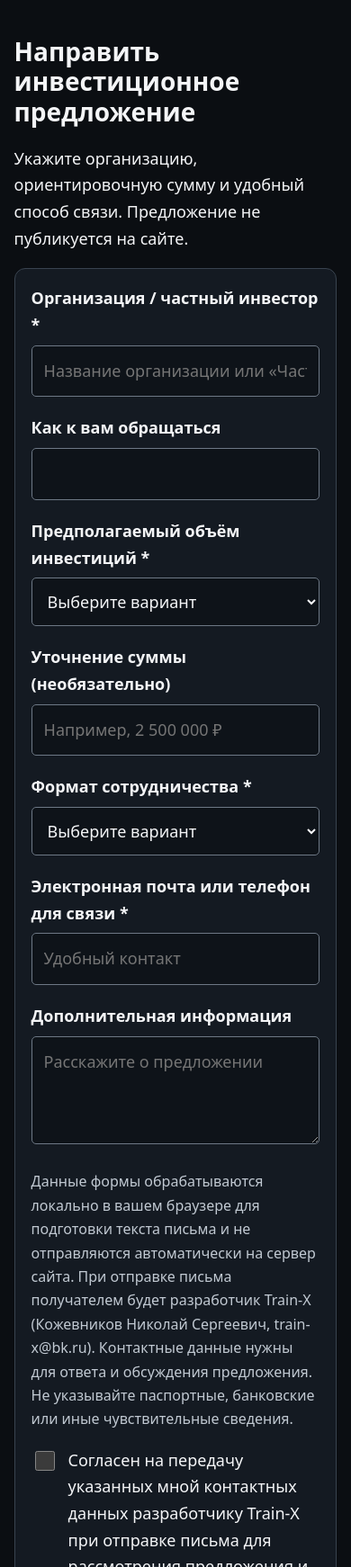
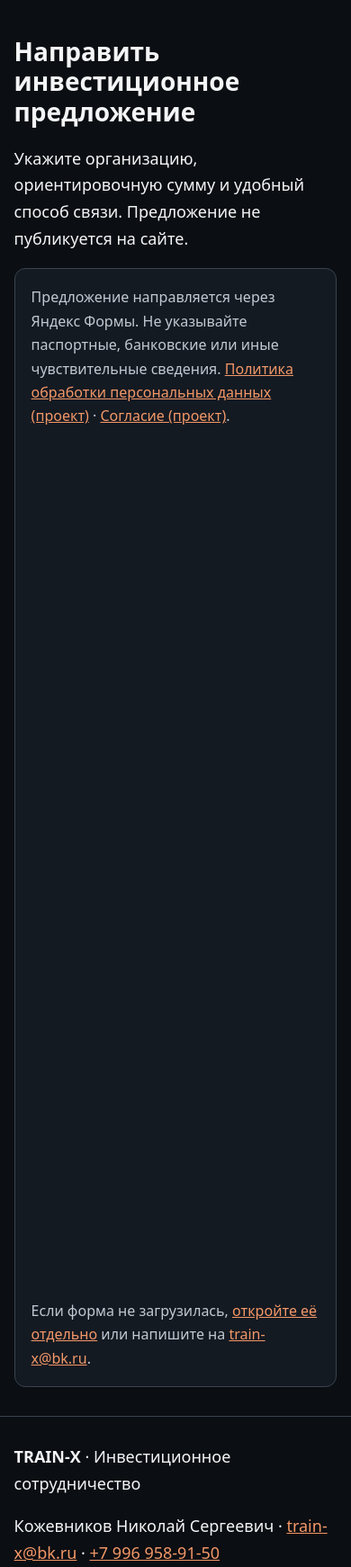
Before and after one commit to flashkinggg111-source/trainx-site, a plain HTML site: page investors.html in a window 390 px wide. Shown: the part 3443-5185 px from the top of the page at 90% size. Drawn offline with Linux system fonts and the light colour scheme.

Commit message:
Embed published Yandex investor form with responsive layout

```diff
--- a/investors.html
+++ b/investors.html
@@ -11,20 +11,6 @@
 <div class="hero"><div class="wrap"><div class="kicker">Инвестиционное сотрудничество</div><h1>Станьте партнёром в развитии спортивных технологий</h1><p class="lead">Train-X — проект единого тренажёра для горных лыж и сноуборда. Приглашаем инвесторов и стратегических партнёров обсудить создание первого опытного образца и дальнейшее развитие проекта.</p><div class="actions"><a class="btn" href="#proposal">Обсудить сотрудничество</a><a class="btn alt" href="trainx-3d.html">Посмотреть 3D-модель</a></div></div></div>
 <section><div class="wrap"><h2>От концепции к производству</h2><p>Сезонность катания ограничивает возможности регулярных тренировок. Концепция Train-X предусматривает две сменные конфигурации на общей базе: отдельные платформы для лыж и единую платформу для сноуборда.</p><div class="grid"><article class="panel"><h3><span class="num">01.</span> Производство</h3><p>Инженерная проработка, изготовление опытного образца и подготовка к производству.</p></article><article class="panel"><h3><span class="num">02.</span> Испытания</h3><p>Проверка механики, безопасности и применимости оборудования; необходимые процедуры оценки соответствия.</p></article><article class="panel"><h3><span class="num">03.</span> Пилотные проекты</h3><p>Обсуждение требований с фитнес-клубами, курортами, спортивными школами и корпоративными центрами.</p></article><article class="panel"><h3><span class="num">04.</span> Масштабирование</h3><p>Развитие производственных и сбытовых партнёрств после оценки результатов пилота.</p></article></div><p class="note">Текущая стадия: цифровая концепция и подготовка к созданию опытного образца. Физический прототип, подтверждённая эффективность, финальная себестоимость и сроки пока не установлены.</p></div></section>
 <section><div class="wrap"><h2>Форматы сотрудничества</h2><div class="grid"><article class="panel"><h3>Финансовое участие</h3><p>Обсуждение финансирования отдельных этапов проекта на индивидуальных условиях.</p></article><article class="panel"><h3>Стратегическое партнёрство</h3><p>Совместное развитие продукта, экспертиза и доступ к отраслевым площадкам.</p></article><article class="panel"><h3>Совместное производство</h3><p>Инженерные и производственные компетенции, изготовление и испытания оборудования.</p></article><article class="panel"><h3>Дистрибуция</h3><p>Обсуждение будущих каналов продаж и потенциальных пилотных заказчиков.</p></article></div><p class="note">Это приглашение к предварительным переговорам, а не публичная оферта или предложение гарантированной доходности. Платежи через сайт не принимаются. Финансовые и юридические условия определяются отдельно.</p></div></section>
-<section id="proposal"><div class="wrap"><h2>Направить инвестиционное предложение</h2><p>Укажите организацию, ориентировочную сумму и удобный способ связи. Предложение не публикуется на сайте.</p><form id="investForm" class="panel">
-<div class="field"><label for="org">Организация / частный инвестор *</label><input id="org" required maxlength="150" placeholder="Название организации или «Частный инвестор»"></div>
-<div class="field"><label for="person">Как к вам обращаться</label><input id="person" maxlength="100" autocomplete="name"></div>
-<div class="field"><label for="amount">Предполагаемый объём инвестиций *</label><select id="amount" required><option value="">Выберите вариант</option><option>До 500 000 ₽</option><option>500 000 – 1 000 000 ₽</option><option>1 000 000 – 5 000 000 ₽</option><option>5 000 000 – 10 000 000 ₽</option><option>Более 10 000 000 ₽</option><option>Готов обсудить индивидуально</option></select></div>
-<div class="field"><label for="exact">Уточнение суммы (необязательно)</label><input id="exact" maxlength="100" placeholder="Например, 2 500 000 ₽"></div>
-<div class="field"><label for="kind">Формат сотрудничества *</label><select id="kind" required><option value="">Выберите вариант</option><option>Финансовые инвестиции</option><option>Стратегическое партнёрство</option><option>Совместное производство</option><option>Дистрибуция</option><option>Другой формат</option></select></div>
-<div class="field"><label for="contact">Электронная почта или телефон для связи *</label><input id="contact" required maxlength="160" placeholder="Удобный контакт"></div>
-<div class="field"><label for="comment">Дополнительная информация</label><textarea id="comment" maxlength="1500" placeholder="Расскажите о предложении"></textarea></div>
-<p class="small">Данные формы обрабатываются локально в вашем браузере для подготовки текста письма и не отправляются автоматически на сервер сайта. При отправке письма получателем будет разработчик Train-X (Кожевников Николай Сергеевич, train-x@bk.ru). Контактные данные нужны для ответа и обсуждения предложения. Не указывайте паспортные, банковские или иные чувствительные сведения.</p>
-<label class="check"><input type="checkbox" id="consent" required><span>Согласен на передачу указанных мной контактных данных разработчику Train-X при отправке письма для рассмотрения предложения и обратной связи.</span></label>
-<div class="actions"><button class="btn" type="submit">Подготовить письмо</button></div><p class="small">Откроется черновик в почтовой программе. Проверьте текст и отправьте письмо самостоятельно. Если почтовая программа не настроена, скопируйте текст и отправьте его удобным способом.</p>
-<div id="draft" hidden><label for="draftText">Текст предложения</label><textarea id="draftText" readonly rows="10"></textarea><div class="actions"><button type="button" class="btn alt" id="copy">Скопировать текст</button><a class="btn alt" href="https://t.me/knyaz1812">Связаться в Telegram</a></div></div><p class="status" id="status" role="status" aria-live="polite"></p>
-</form></div></section>
+<section id="proposal"><div class="wrap"><h2>Направить инвестиционное предложение</h2><p>Укажите организацию, ориентировочную сумму и удобный способ связи. Предложение не публикуется на сайте.</p><div class="panel"><p class="small">Предложение направляется через Яндекс Формы. Не указывайте паспортные, банковские или иные чувствительные сведения. <a href="/privacy.html" target="_blank" rel="noopener">Политика обработки персональных данных (проект)</a> · <a href="/consent.html" target="_blank" rel="noopener">Согласие (проект)</a>.</p><script src="https://forms.yandex.ru/_static/embed.js"></script><iframe title="Train-X — инвестиционное предложение" src="https://forms.yandex.ru/u/6b06f79697a377dcb46c5b17?iframe=1" frameborder="0" name="ya-form-6b06f79697a377dcb46c5b17" width="650" style="display:block;width:100%;max-width:850px;min-height:950px;border:0;margin:0 auto"></iframe><p class="small">Если форма не загрузилась, <a href="https://forms.yandex.ru/u/6b06f79697a377dcb46c5b17/" target="_blank" rel="noopener">откройте её отдельно</a> или напишите на <a href="mailto:train-x@bk.ru">train-x@bk.ru</a>.</p></div></div></section>
 </main><footer><div class="wrap"><p><strong>TRAIN-X</strong> · Инвестиционное сотрудничество</p><p>Кожевников Николай Сергеевич · <a href="mailto:train-x@bk.ru">train-x@bk.ru</a> · <a href="tel:+79969589150">+7 996 958-91-50</a></p><a href="/">Вернуться на главную</a></div></footer>
-<script>
-(function(){'use strict';const form=document.getElementById('investForm'),status=document.getElementById('status'),draft=document.getElementById('draftText');const val=id=>document.getElementById(id).value.trim();form.addEventListener('submit',function(e){e.preventDefault();if(!form.reportValidity())return;if(!val('org')||!val('contact')){status.textContent='Укажите организацию и контакт для связи.';return;}const body=['Инвестиционное предложение Train-X','','Организация: '+val('org'),'Имя: '+(val('person')||'не указано'),'Объём: '+val('amount'),'Уточнение суммы: '+(val('exact')||'не указано'),'Формат: '+val('kind'),'Контакт: '+val('contact'),'Комментарий: '+(val('comment')||'нет'),'','Согласие на передачу контактов для рассмотрения предложения: предоставлено.'].join('\n');draft.value=body;document.getElementById('draft').hidden=false;status.textContent='Черновик подготовлен. Отправка письма ещё не выполнена.';location.href='mailto:train-x@bk.ru?subject='+encodeURIComponent('Train-X — инвестиционное предложение')+'&body='+encodeURIComponent(body);});document.getElementById('copy').addEventListener('click',async function(){try{await navigator.clipboard.writeText(draft.value);status.textContent='Текст скопирован. Отправьте его самостоятельно.';}catch(e){draft.focus();draft.select();status.textContent='Текст выделен. Нажмите Ctrl+C для копирования.';}});})();
-</script></body></html>
+</body></html>
```
